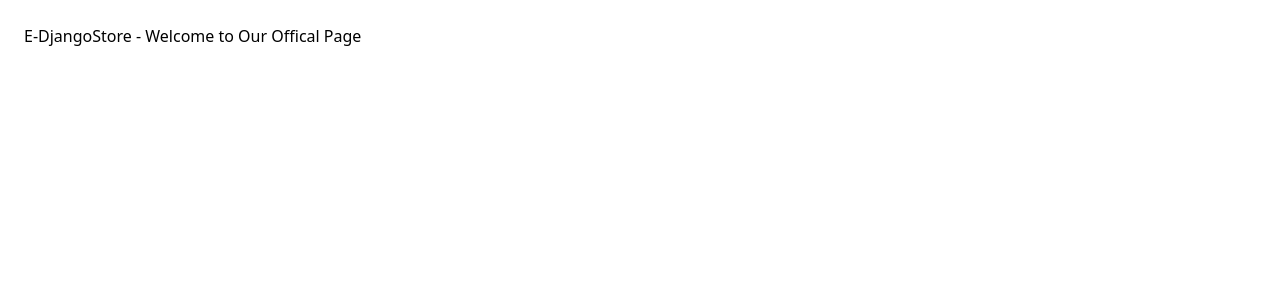
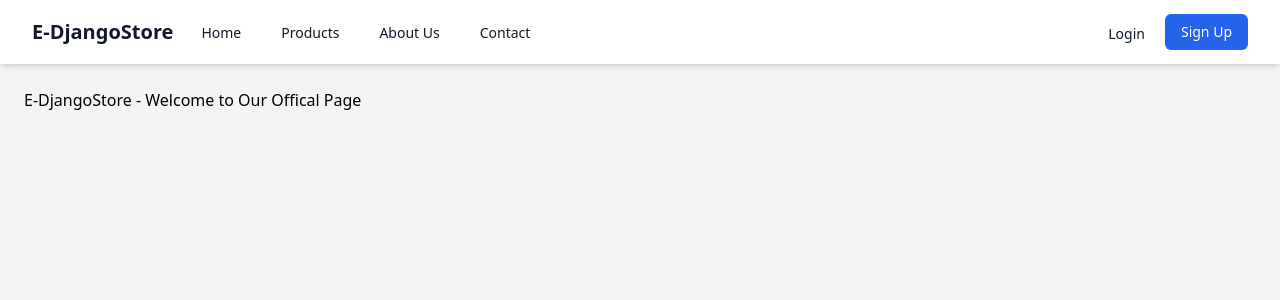
Before and after one commit to edeniyanda/E-DjangoStore, a Django app: page / in a window 1280 px wide. Shown: the top 300 px of the page. Run offline with Django 5.2, Linux system fonts and the light colour scheme; some libraries are stand-ins or nearby versions.

Commit message:
Designed the Navbar for Base html

```diff
--- a/core/templates/core/base.html
+++ b/core/templates/core/base.html
@@ -6,7 +6,59 @@
     <title>{% block title %}{% endblock title %} - E-DjangoStore</title>
     <script src="https://cdn.tailwindcss.com"></script>
 </head>
-<body>
+<body class="bg-gray-100">
+    <nav class="bg-white shadow-md">
+        <div class="max-w-7xl mx-auto px-4 sm:px-6 lg:px-8">
+            <div class="flex justify-between h-16">
+                <div class="flex">
+                    <a href="/" class="flex-shrink-0 flex items-center text-xl font-semibold text-gray-900">
+                        E-DjangoStore
+                    </a>
+                    <div class="hidden md:ml-6 md:flex md:space-x-8">
+                        <a href="#" class="text-gray-900 hover:text-blue-600 inline-flex items-center px-1 pt-1 border-b-2 border-transparent text-sm font-medium">
+                            Home
+                        </a>
+                        <a href="#" class="text-gray-900 hover:text-blue-600 inline-flex items-center px-1 pt-1 border-b-2 border-transparent text-sm font-medium">
+                            Products
+                        </a>
+                        <a href="#" class="text-gray-900 hover:text-blue-600 inline-flex items-center px-1 pt-1 border-b-2 border-transparent text-sm font-medium">
+                            About Us
+                        </a>
+                        <a href="#" class="text-gray-900 hover:text-blue-600 inline-flex items-center px-1 pt-1 border-b-2 border-transparent text-sm font-medium">
+                            Contact
+                        </a>
+                    </div>
+                </div>
+                <div class="hidden md:ml-6 md:flex md:items-center">
+                    <button class="text-gray-900 hover:text-blue-600 inline-flex items-center px-1 pt-1 text-sm font-medium">
+                        Login
+                    </button>
+                    <button class="ml-4 px-4 py-2 bg-blue-600 text-white text-sm font-medium rounded-md hover:bg-blue-700">
+                        Sign Up
+                    </button>
+                </div>
+                <div class="-mr-2 flex items-center md:hidden">
+                    <button type="button" class="bg-white inline-flex items-center justify-center p-2 rounded-md text-gray-900 hover:text-blue-600 hover:bg-gray-100 focus:outline-none focus:ring-2 focus:ring-offset-2 focus:ring-offset-gray-800 focus:ring-white" aria-controls="mobile-menu" aria-expanded="false">
+                        <span class="sr-only">Open main menu</span>
+                        <svg class="h-6 w-6" xmlns="http://www.w3.org/2000/svg" fill="none" viewBox="0 0 24 24" stroke="currentColor" aria-hidden="true">
+                            <path stroke-linecap="round" stroke-linejoin="round" stroke-width="2" d="M4 6h16M4 12h16m-7 6h7" />
+                        </svg>
+                    </button>
+                </div>
+            </div>
+        </div>
+
+        <div class="md:hidden" id="mobile-menu">
+            <div class="pt-2 pb-3 space-y-1">
+                <a href="#" class="block pl-3 pr-4 py-2 border-l-4 border-transparent text-base font-medium text-gray-900 hover:bg-gray-50 hover:border-gray-300 hover:text-blue-600">Home</a>
+                <a href="#" class="block pl-3 pr-4 py-2 border-l-4 border-transparent text-base font-medium text-gray-900 hover:bg-gray-50 hover:border-gray-300 hover:text-blue-600">Products</a>
+                <a href="#" class="block pl-3 pr-4 py-2 border-l-4 border-transparent text-base font-medium text-gray-900 hover:bg-gray-50 hover:border-gray-300 hover:text-blue-600">About Us</a>
+                <a href="#" class="block pl-3 pr-4 py-2 border-l-4 border-transparent text-base font-medium text-gray-900 hover:bg-gray-50 hover:border-gray-300 hover:text-blue-600">Contact</a>
+                <a href="#" class="block pl-3 pr-4 py-2 border-l-4 border-transparent text-base font-medium text-gray-900 hover:bg-gray-50 hover:border-gray-300 hover:text-blue-600">Login</a>
+                <a href="#" class="block pl-3 pr-4 py-2 border-l-4 border-transparent text-base font-medium text-white bg-blue-600 hover:bg-blue-700">Sign Up</a>
+            </div>
+        </div>
+    </nav>
     <div class="px-6 py-6">
         {% block content %}
         {% endblock content %}
```
